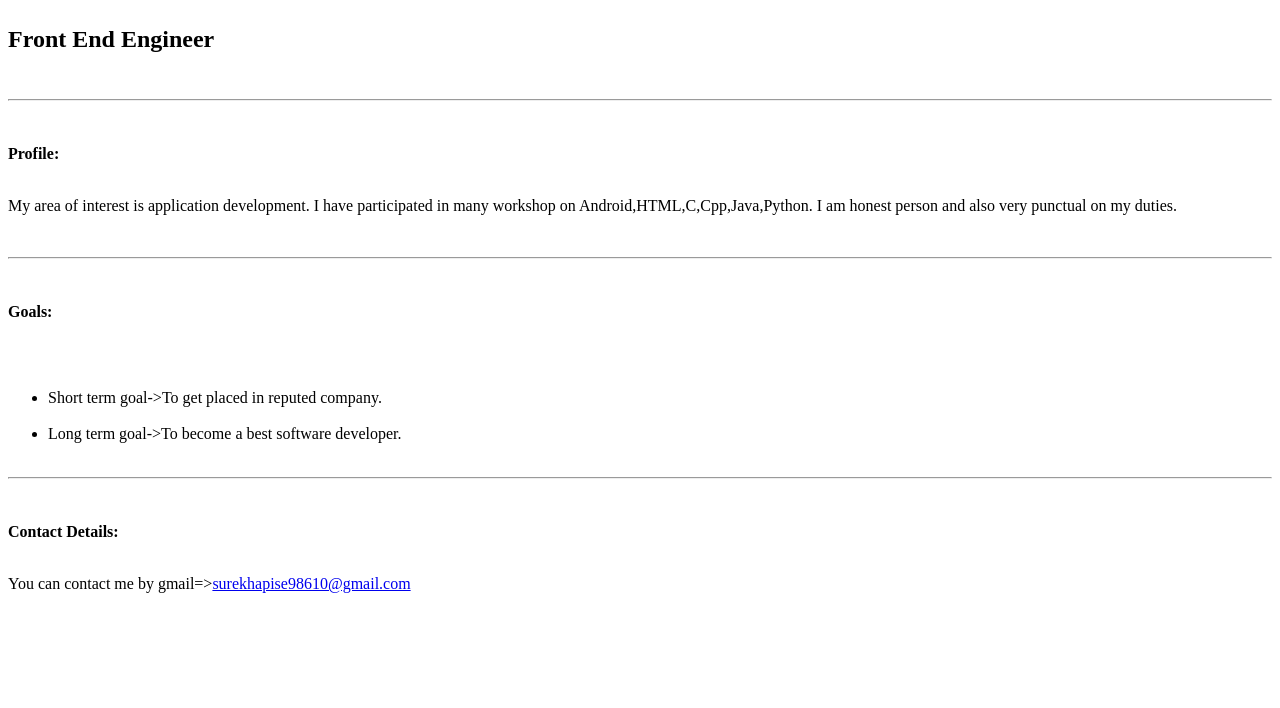
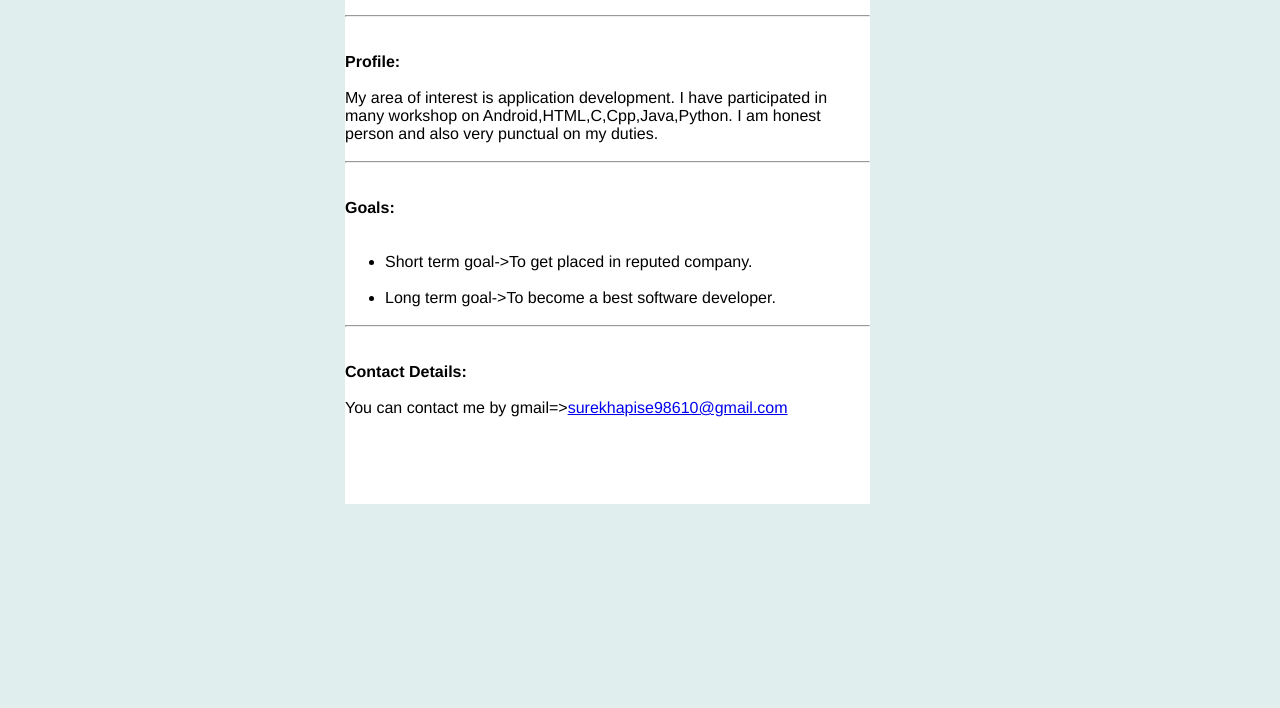
Before and after one commit to surekhapise/personal-portfolio-page, a plain HTML site: page index.html in a window 1280 px wide. Shown: the part 92-800 px from the top of the page. Drawn offline with Linux system fonts and the light colour scheme.

Commit message:
style.css file generated

```diff
--- a/style.css
+++ b/style.css
@@ -1 +1,20 @@
 /* Add your CSS code here */
+* {
+    font-family: Helvetica, Arial, sans-serif;
+    max-width: 700px;
+    margin: auto;
+
+  }
+
+body {
+      min-width: 500px;
+      background-color: #e0eeee;
+  }
+  .profileBody {
+    display: inline-block;
+    background-color: white;
+    margin-top: 6px;
+    margin-left: 55px;
+    width: 75%;
+    height: 590px;
+  }
```
